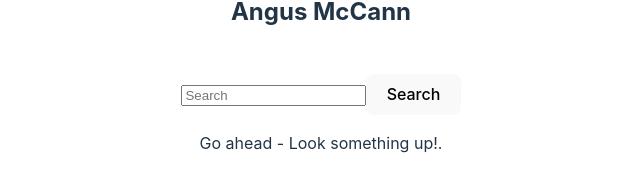
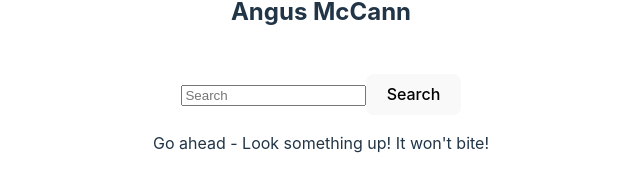
Before and after one commit to angusmc90/GA_SEI-giphyClone, a React (Vite) app: page / in a window 1280 px wide. Shown: the part 380-572 px from the top of the page, without its empty margins (319-959 px from the left). Built offline with nearby package versions, Linux system fonts and the light colour scheme; no server answers.

Commit message:
corrected error where shuffle wasn't working

```diff
--- a/src/App.jsx
+++ b/src/App.jsx
@@ -1,6 +1,6 @@
 import React, { useState, useEffect } from 'react'
-import reactLogo from './assets/react.svg'
-import viteLogo from '/vite.svg'
+// import reactLogo from './assets/react.svg'
+// import viteLogo from '/vite.svg'
 import './App.css'
 import Favorite from './assets/components/Favorite'
 import Result from './assets/components/Result'
@@ -49,21 +49,19 @@ function App() {
     <>
       <h1>Giphy Clone</h1>
       <h2>Angus McCann</h2>
-      <br/>
+      <br />
       <div>
-        <Search setSearchTerm={setSearchTerm} setNumGifs={setNumGifs}/>
-        {foundGifs.length > 0 ? (
-        <Result foundGifs={foundGifs} numGifs={numGifs} setSavedFave={setSavedFave}/>
-      ) : (
-        <p>Go ahead - Look something up!.</p>
-      )}
+        <div>
+          <Search setSearchTerm={setSearchTerm} setNumGifs={setNumGifs} />
+          {foundGifs.length > 0 ? (
+            <Result foundGifs={foundGifs} numGifs={numGifs} setSavedFave={setSavedFave} />
+          ) : (
+            <p>Go ahead - Look something up! It won't bite!</p>
+          )}
+        </div>
+ {/* add favorite as a right-rail item with a border rather than verticle
+      dont know how bit the originals are going to be but can set a determined width for the favorites gif */}
       </div>
-
-
-      {/* add favorite as a right-rail item with a border rather than verticle
-      dont know how bit the originals are going to be but can set a determined width for the favorites gif */}
-
-
     </>
   )
 }
```
